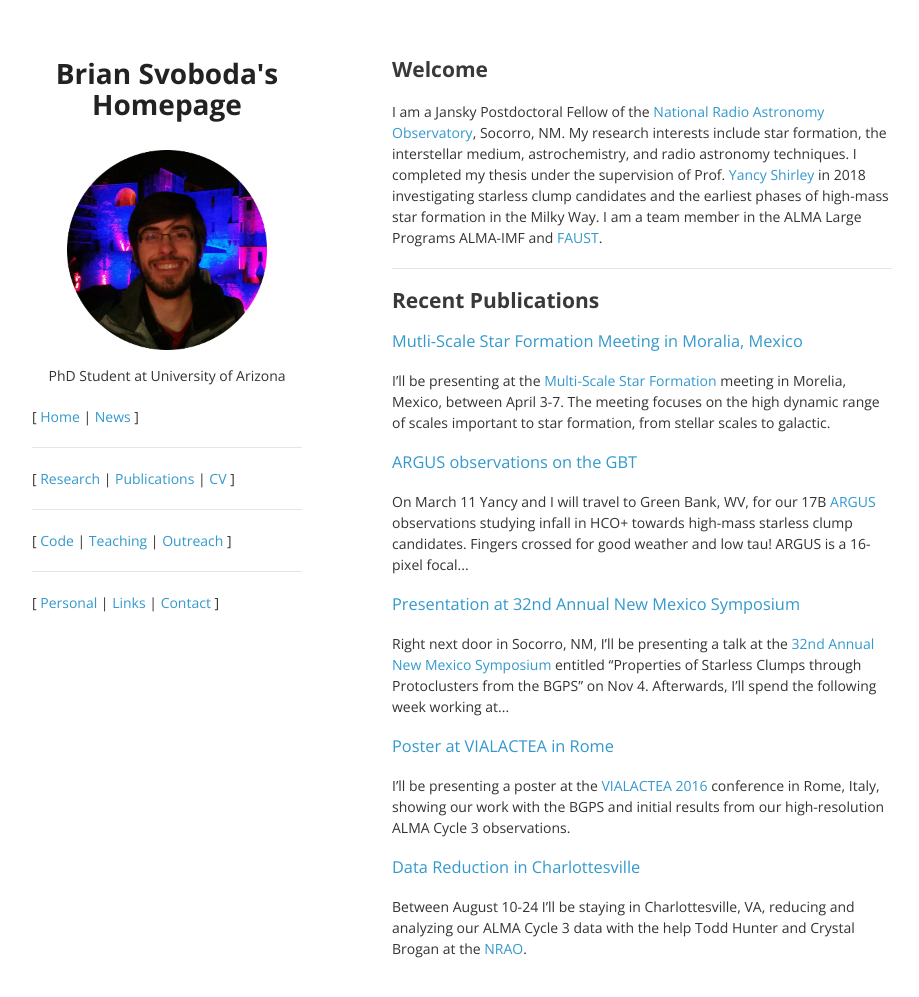
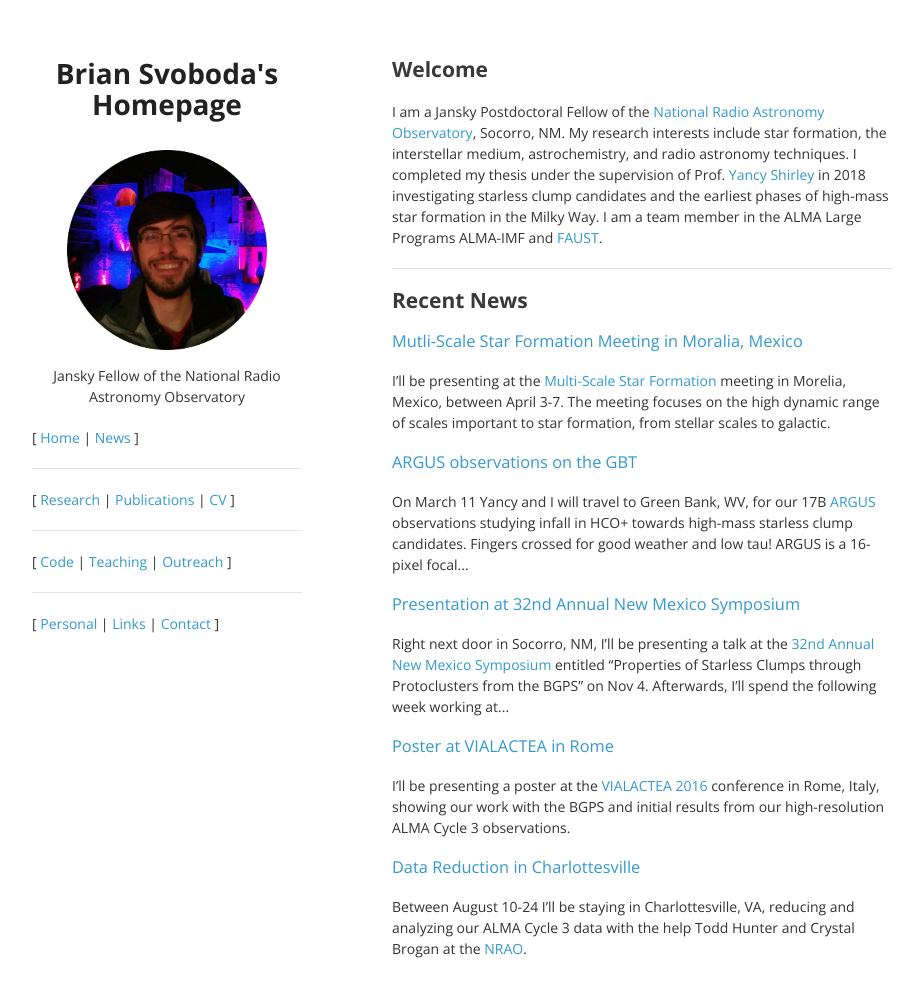
Before and after one commit to autocorr/autocorr.github.io, a Jekyll site: the page built from index.html, in a window 1280 px wide and 1029 px high. Shown: the top 997 px of the window, without its empty margins (178-1097 px from the left). Built offline with Jekyll 4.4.1, drawn with Linux system fonts in a browser that asks for light colours.

```diff
--- /dev/null
+++ b/Gemfile
@@ -0,0 +1,2 @@
+source 'https://rubygems.org'
+gem 'github-pages', group: :jekyll_plugins
--- a/_config.yml
+++ b/_config.yml
@@ -1,6 +1,6 @@
 source:      .
 destination: ./_site
-plugins:     ./_plugins
+plugins_dir:     ./_plugins
 layouts:     ./_layouts
 include:     ['.htaccess']
 exclude:     []
--- a/_includes/header_title.html
+++ b/_includes/header_title.html
@@ -1,5 +1,5 @@
 <center>
 <h1>Brian Svoboda's Homepage</h1>
 <img height="200" width="200" vspace="10" alt="Hi!" src="{{ site.baseurl }}images/me.png">
-<p>PhD Student at University of Arizona</p>
+<p>Jansky Fellow of the National Radio Astronomy Observatory</p>
 </center>
--- a/index.html
+++ b/index.html
@@ -8,5 +8,5 @@ title: Home
 
 <hr>
 
-<h2>Recent Publications</h2>
+<h2>Recent News</h2>
 {% include recent_posts.html %}
```
